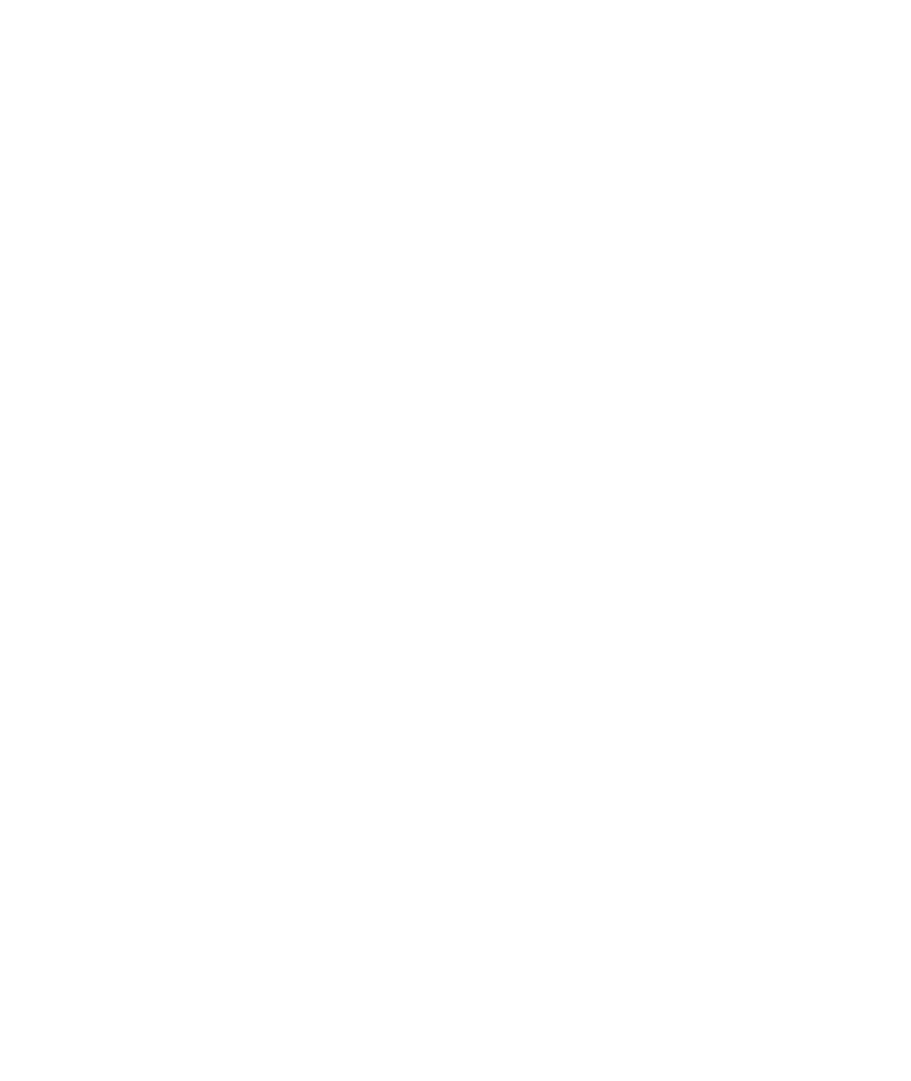
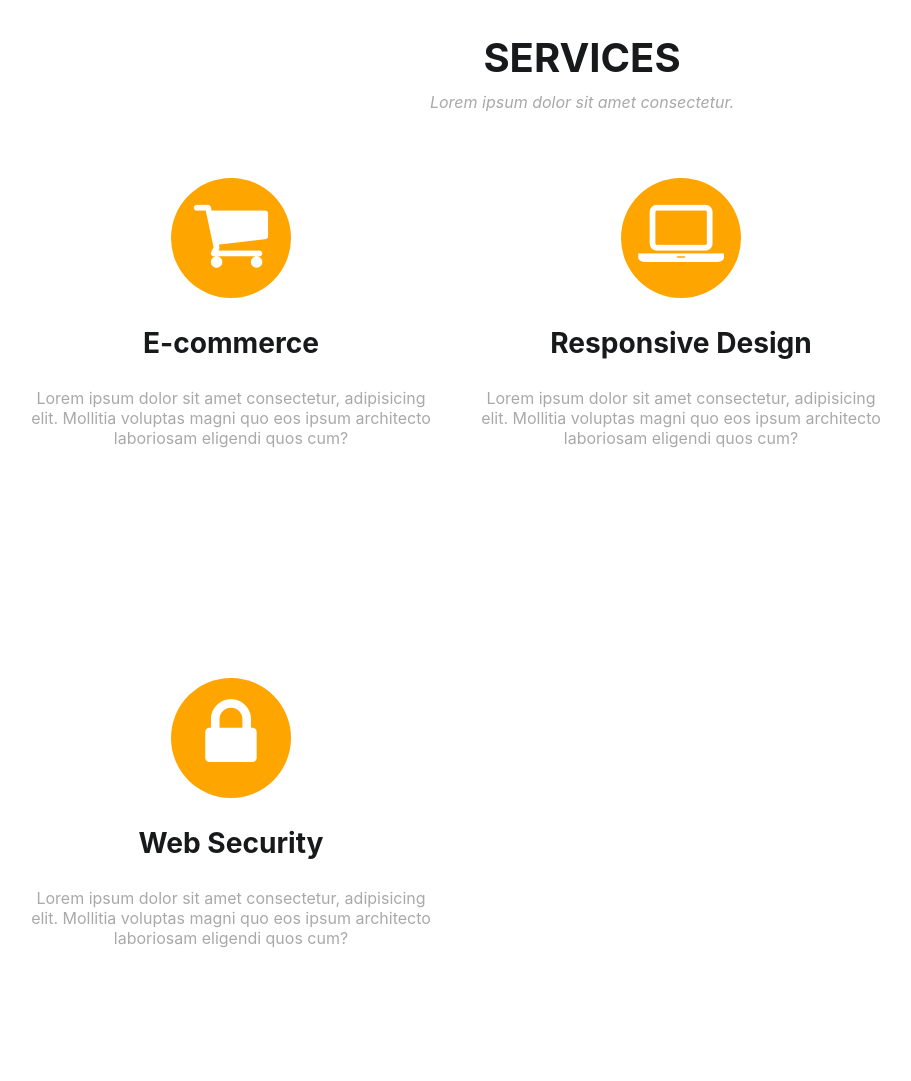
Before and after one commit to AshwinJacobs/Ashwin_Group, a plain HTML site: page services.html in a window 1280 px wide. Shown: the whole page, without its empty margins (58-969 px from the left). Before the commit the page ends 800 px from the top, so only its background shows below. Drawn offline with Linux system fonts and the light colour scheme.

Commit message:
Services section

```diff
--- /dev/null
+++ b/services.css
@@ -0,0 +1,58 @@
+body {
+    color: darkgrey;
+    margin: 0;
+    font-family: -apple-system, BlinkMacSystemFont, "Segoe UI", Roboto, Oxygen,
+        Ubuntu, Cantarell, "Open Sans", "Helvetica Neue", sans-serif;
+}
+
+.title {
+    text-align: center;
+}
+
+.title h2 {
+    color: #18191a;
+    font-size: 30pt;
+    text-transform: uppercase;
+    margin-bottom: 0;
+}
+
+.title p {
+    font-weight: 400;
+    margin-top: 10px;
+    font-style: italic;
+}
+
+.content {
+    width: 90%;
+    margin: auto;
+}
+
+.tile {
+    width: 400px;
+    height: 400px;
+    float: left;
+    margin: 50px 25px;
+    text-align: center;
+}
+
+.icon {
+    text-align: center;
+    background-color: orange;
+    display: block;
+    width: 120px;
+    height: 120px;
+    margin: auto;
+    border-radius: 50%;
+}
+
+.icon i {
+    margin-top: 15px;
+    font-size: 60pt;
+
+    color: white;
+}
+
+.tile-title {
+    font-size: 18pt;
+    color: #18191a;
+}
--- a/services.html
+++ b/services.html
@@ -1,10 +1,64 @@
 <!DOCTYPE html>
 <html lang="en">
     <head>
+        <link
+            rel="stylesheet"
+            href="https://cdnjs.cloudflare.com/ajax/libs/font-awesome/4.7.0/css/font-awesome.min.css"
+        />
+
         <meta charset="UTF-8" />
+        <link rel="stylesheet" href="services.css" />
         <meta http-equiv="X-UA-Compatible" content="IE=edge" />
         <meta name="viewport" content="width=device-width, initial-scale=1.0" />
-        <title>Document</title>
+        <title>Services</title>
     </head>
-    <body></body>
+    <body>
+        <section>
+            <div class="title">
+                <h2>Services</h2>
+                <p>Lorem ipsum dolor sit amet consectetur.</p>
+            </div>
+            <div class="content">
+                <div class="tile">
+                    <div class="icon">
+                        <i class="fa fa-shopping-cart" aria-hidden="true"></i>
+                    </div>
+                    <div class="tile-title">
+                        <h3>E-commerce</h3>
+                    </div>
+                    <p>
+                        Lorem ipsum dolor sit amet consectetur, adipisicing
+                        elit. Mollitia voluptas magni quo eos ipsum architecto
+                        laboriosam eligendi quos cum?
+                    </p>
+                </div>
+                <div class="tile">
+                    <div class="icon">
+                        <i class="fa fa-laptop" aria-hidden="true"></i>
+                    </div>
+                    <div class="tile-title">
+                        <h3>Responsive Design</h3>
+                    </div>
+                    <p>
+                        Lorem ipsum dolor sit amet consectetur, adipisicing
+                        elit. Mollitia voluptas magni quo eos ipsum architecto
+                        laboriosam eligendi quos cum?
+                    </p>
+                </div>
+                <div class="tile">
+                    <div class="icon">
+                        <i class="fa fa-lock" aria-hidden="true"></i>
+                    </div>
+                    <div class="tile-title">
+                        <h3>Web Security</h3>
+                    </div>
+                    <p>
+                        Lorem ipsum dolor sit amet consectetur, adipisicing
+                        elit. Mollitia voluptas magni quo eos ipsum architecto
+                        laboriosam eligendi quos cum?
+                    </p>
+                </div>
+            </div>
+        </section>
+    </body>
 </html>
```
